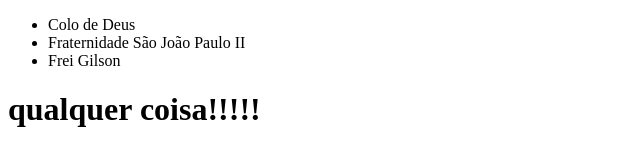
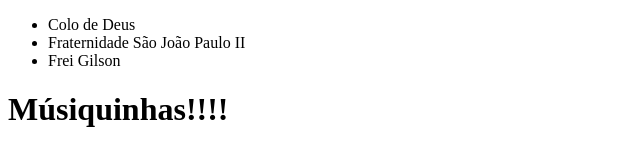
Before and after one commit to kuiawski/emilly, a plain HTML site: page index.html in a window 1280 px wide. Shown: the whole page, without its empty margins (0-640 px from the left). Drawn offline with Linux system fonts and the light colour scheme.

Commit message:
lista i titulo

```diff
--- a/index.html
+++ b/index.html
@@ -13,6 +13,6 @@
             <li>Frei Gilson</li>
         </ul>
     </header>
-    <h1>qualquer coisa!!!!!</h1>
+    <h1>Músiquinhas!!!!</h1>
 </body>
 </html>
```
